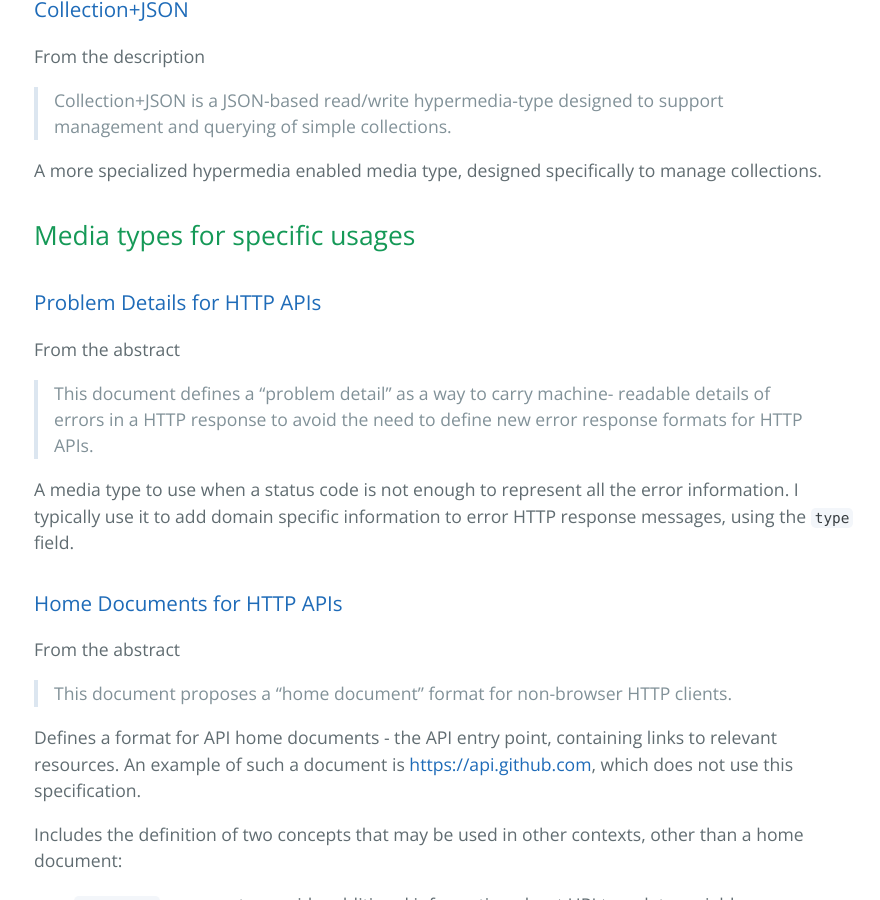
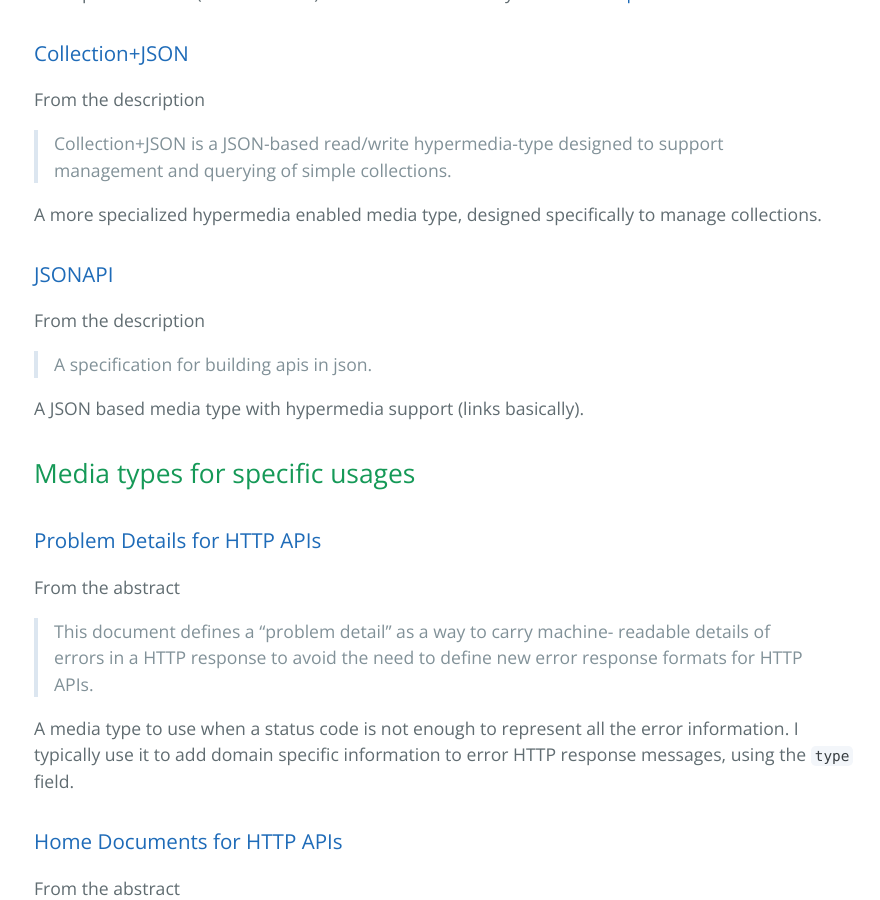
Before and after one commit to pmhsfelix/http-api-specs, a Jekyll site: the page built from index.md, in a window 1280 px wide and 900 px high, scrolled down 3478 px. Shown: the whole window, without its empty margins (190-1070 px from the left). Built offline with Jekyll 4.4.1, drawn with Linux system fonts in a browser that asks for light colours; some of the changed text lies outside the part shown.

Commit message:
Add jsonapi

```diff
--- a/index.md
+++ b/index.md
@@ -18,6 +18,7 @@ Links                            | [IANA Link Relation registry](#iana-link-rela
 Generic Media Types              | [JSON Hypertext Application Language](#json-hypertext-application-languagehttpstoolsietforghtmldraft-kelly-json-hal-07)
 Generic Media Types              | [Siren](#sirenhttpsgithubcomkevinswibersiren)
 Generic Media Types              | [Collection+JSON](#collectionjsonhttpamundsencommedia-typescollection)
+Generic Media Types              | [JSONAPI](#jsonapi-httpjsonapiorg)
 Other Media Types                | [Problem Details for HTTP APIs](#problem-details-for-http-apishttpstoolsietforghtmlrfc7807)
 Other Media Types                | [Home Documents for HTTP APIs](#home-documents-for-http-apishttpstoolsietforghtmldraft-nottingham-json-home-03)
 Semantics                        | [The ‘profile’ Link Relation Type](#the-profile-link-relation-typehttpstoolsietforghtmlrfc6906)
@@ -118,6 +119,14 @@ From the description
 > Collection+JSON is a JSON-based read/write hypermedia-type designed to support management and querying of simple collections.
 
 A more specialized hypermedia enabled media type, designed specifically to manage collections.
+
+### [JSONAPI](http://jsonapi.org/)
+
+From the description
+
+> A specification for building apis in json.
+
+A JSON based media type with hypermedia support (links basically).
 
 ## Media types for specific usages
 
```
